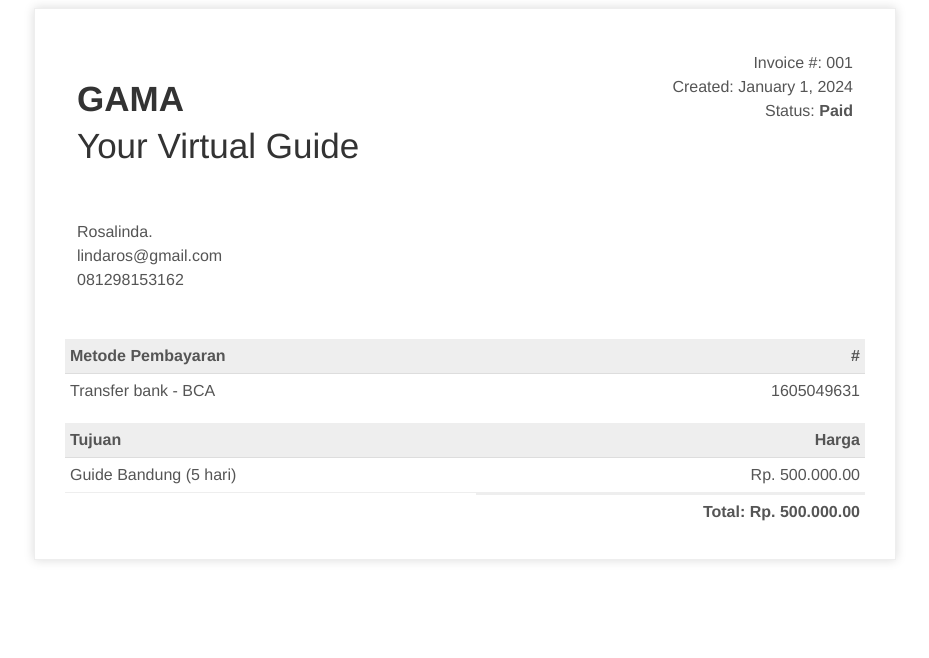
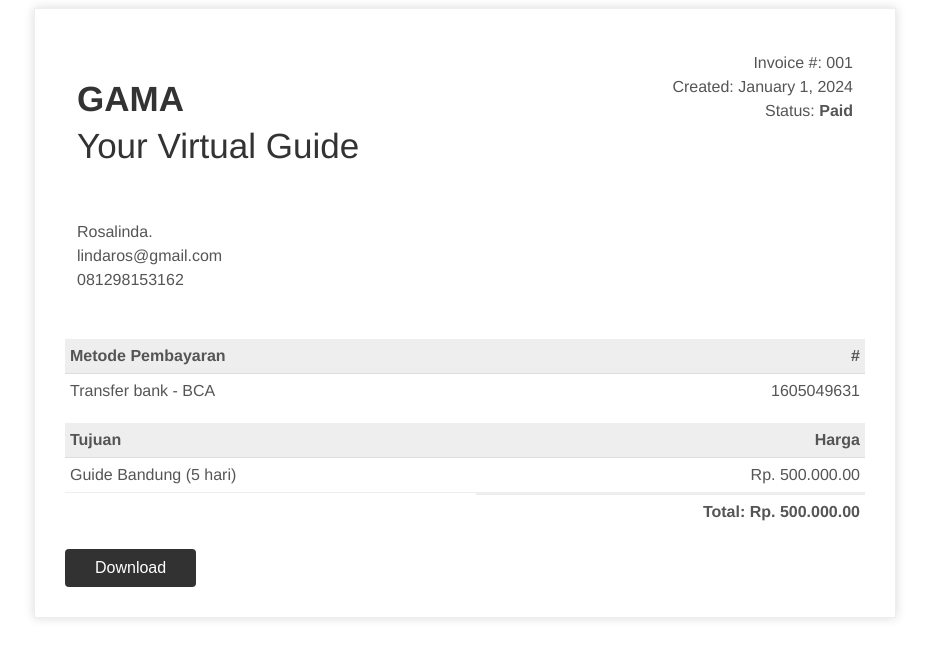
Before and after one commit to MaulanaFauzan/Front-end, a plain HTML site: page invoice.html in a window 1280 px wide. Shown: the whole page, without its empty margins (175-1104 px from the left). Drawn offline with Linux system fonts and the light colour scheme.

Commit message:
invoiceNew

```diff
--- a/invoice.html
+++ b/invoice.html
@@ -97,6 +97,19 @@
       .invoice-box.rtl table tr td:nth-child(2) {
         text-align: left;
       }
+
+      .button-download {
+        background-color: #323232;
+        border: none;
+        color: white;
+        padding: 10px 30px;
+        margin-top: 20px;
+        text-align: center;
+        text-decoration: none;
+        display: inline-block;
+        font-size: 16px;
+        border-radius: 4px;
+      }
     </style>
   </head>
 
@@ -166,6 +179,8 @@
           <td>Total: Rp. 500.000.00</td>
         </tr>
       </table>
+
+      <button class="button-download">Download</button>
     </div>
   </body>
 </html>
```
